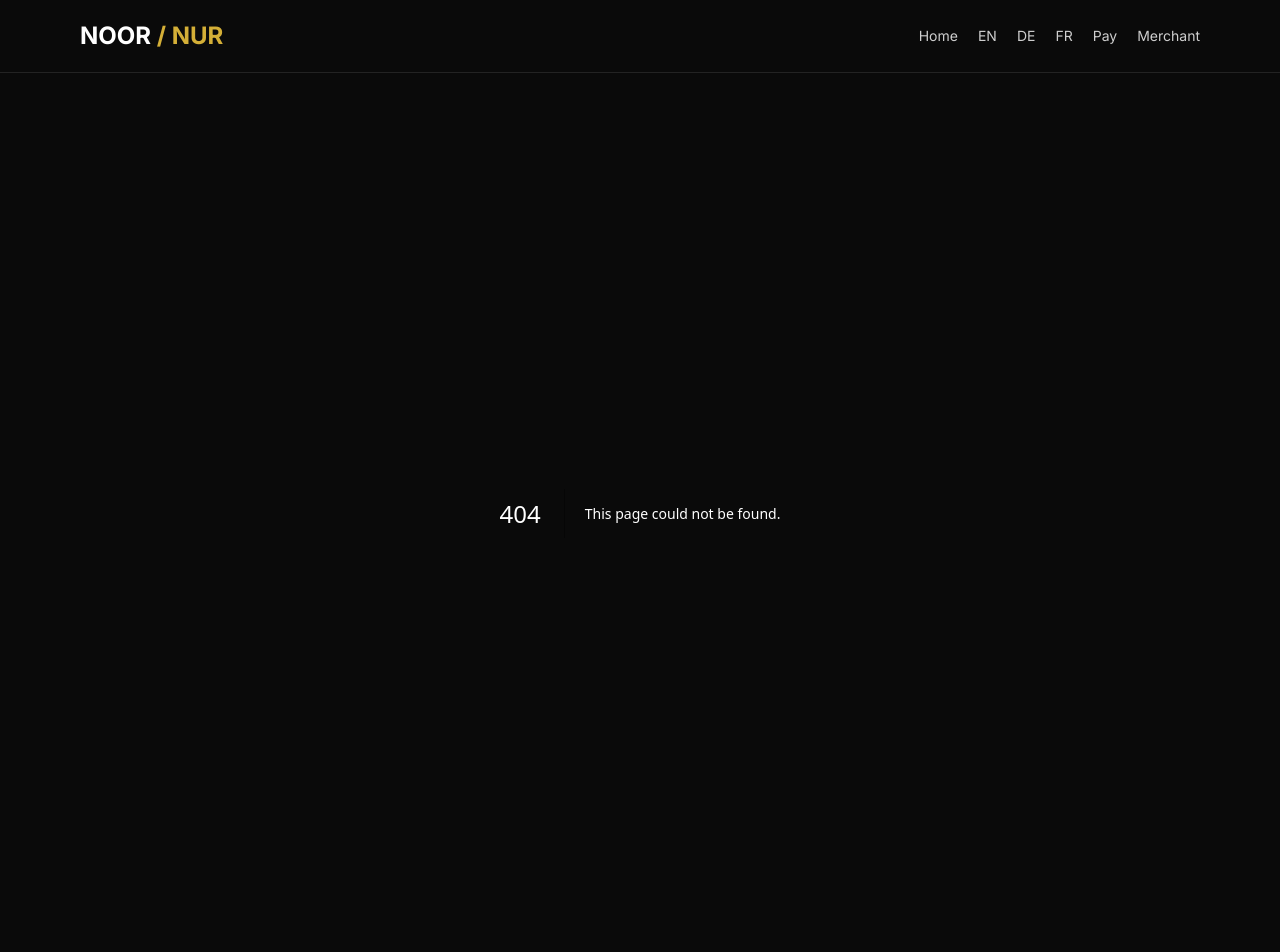
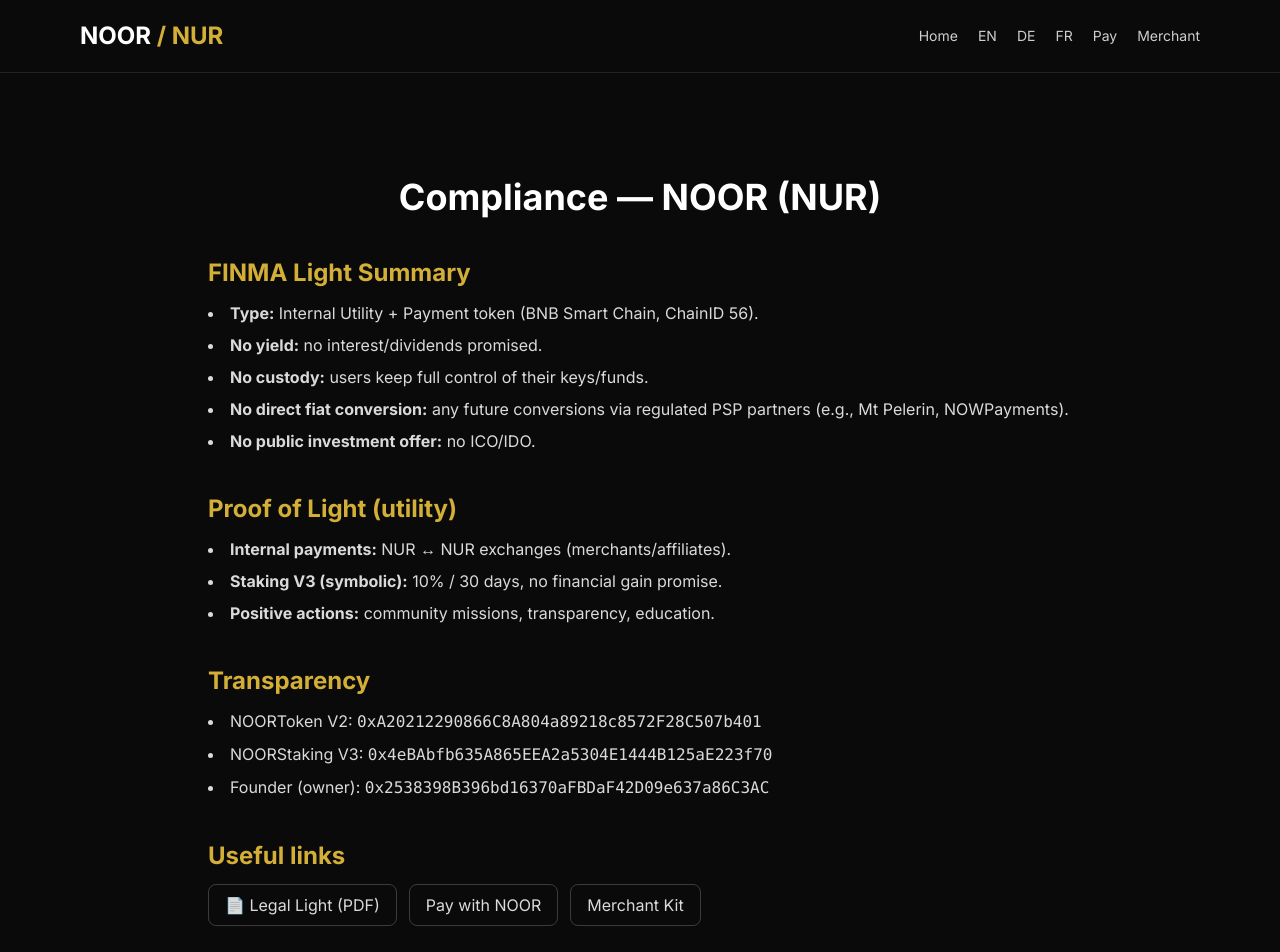
Before and after one commit to noorfinances-eng/noor-pages, a Next.js app: page /compliance-en in a window 1280 px wide. Before the commit this address had no page. Shown: the top 952 px of the page. Built offline with nearby package versions, Linux system fonts and the light colour scheme.

Commit message:
Create compliance-en.js

```diff
--- /dev/null
+++ b/pages/compliance-en.js
@@ -0,0 +1,50 @@
+// pages/compliance-en.js
+export default function ComplianceEN() {
+  return (
+    <div className="max-w-4xl mx-auto py-16 px-4 text-white/85 space-y-10">
+      <h1 className="text-4xl font-semibold text-center text-white mb-6">
+        Compliance — NOOR (NUR)
+      </h1>
+
+      <section className="space-y-3">
+        <h2 className="text-2xl font-semibold text-gold">FINMA Light Summary</h2>
+        <ul className="list-disc list-inside space-y-2">
+          <li><strong>Type:</strong> Internal Utility + Payment token (BNB Smart Chain, ChainID 56).</li>
+          <li><strong>No yield:</strong> no interest/dividends promised.</li>
+          <li><strong>No custody:</strong> users keep full control of their keys/funds.</li>
+          <li><strong>No direct fiat conversion:</strong> any future conversions via regulated PSP partners (e.g., Mt Pelerin, NOWPayments).</li>
+          <li><strong>No public investment offer:</strong> no ICO/IDO.</li>
+        </ul>
+      </section>
+
+      <section className="space-y-3">
+        <h2 className="text-2xl font-semibold text-gold">Proof of Light (utility)</h2>
+        <ul className="list-disc list-inside space-y-2">
+          <li><strong>Internal payments:</strong> NUR ↔ NUR exchanges (merchants/affiliates).</li>
+          <li><strong>Staking V3 (symbolic):</strong> 10% / 30 days, no financial gain promise.</li>
+          <li><strong>Positive actions:</strong> community missions, transparency, education.</li>
+        </ul>
+      </section>
+
+      <section className="space-y-3">
+        <h2 className="text-2xl font-semibold text-gold">Transparency</h2>
+        <ul className="list-disc list-inside space-y-2">
+          <li>NOORToken V2: <code>0xA20212290866C8A804a89218c8572F28C507b401</code></li>
+          <li>NOORStaking V3: <code>0x4eBAbfb635A865EEA2a5304E1444B125aE223f70</code></li>
+          <li>Founder (owner): <code>0x2538398B396bd16370aFBDaF42D09e637a86C3AC</code></li>
+        </ul>
+      </section>
+
+      <section className="space-y-3">
+        <h2 className="text-2xl font-semibold text-gold">Useful links</h2>
+        <div className="flex flex-wrap gap-3">
+          <a className="px-4 py-2 rounded-lg border border-white/20 hover:bg-white/10" href="/docs/NOOR_Legal_Light_2025_FINAL.pdf" target="_blank" rel="noreferrer">📄 Legal Light (PDF)</a>
+          <a className="px-4 py-2 rounded-lg border border-white/20 hover:bg-white/10" href="/pay">Pay with NOOR</a>
+          <a className="px-4 py-2 rounded-lg border border-white/20 hover:bg-white/10" href="/merchant">Merchant Kit</a>
+        </div>
+      </section>
+
+      <p className="text-sm text-center text-white/50 mt-12">© 2025 NOOR Project — Proof of Light — Switzerland</p>
+    </div>
+  );
+}
```
